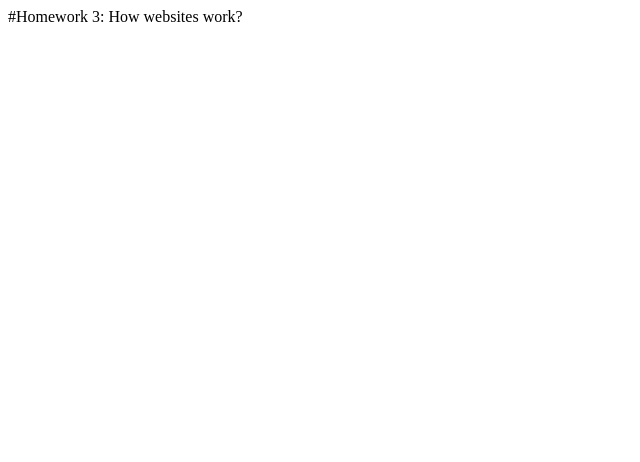
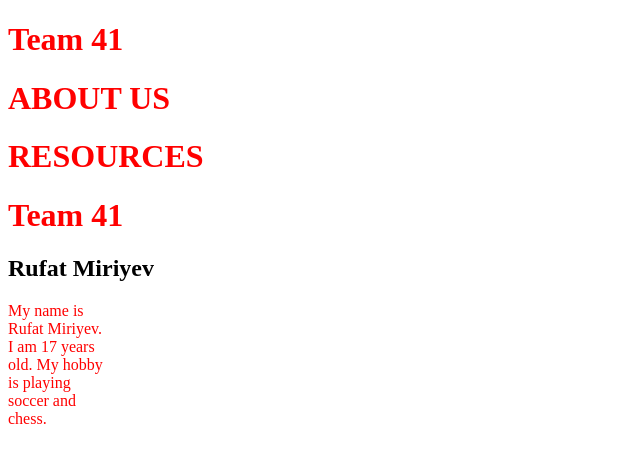
Before and after one commit to ADA-SITE-SITE1101-2022-Fall/website-team-41, a plain HTML site: page index.html in a window 1280 px wide. Shown: the whole page, without its empty margins (0-640 px from the left). Drawn offline with Linux system fonts and the light colour scheme.

Commit message:
Update index.html

```diff
--- a/index.html
+++ b/index.html
@@ -1,14 +1,23 @@
 <!DOCTYPE html>
-<!--
-    SITE 1101 Principles of Information Systems Fall 2022
-    (c)2022 by Name Surname
-    Submitted in partial fulfillment of the requirements of the course.
--->
-<html>
-    <head>
-        <title>Homework 3: How websites work?</title>
-    </head>
-    <body>
-        #Homework 3: How websites work?
-    </body>
+<html lang="en">
+<head>
+    <meta charset="UTF-8">
+    <meta http-equiv="X-UA-Compatible" content="IE=edge">
+    <meta name="viewport" content="width=device-width, initial-scale=1.0">
+    <title>How websites work?</title>
+    <link rel="stylesheet" href="ex1.css">
+
+    <div>
+        <h1 id="team-41">Team 41</h1>
+        <h1 id="about-us">ABOUT US</h1>
+        <h1>RESOURCES</h1>
+    </div>
+    <h1>Team 41</h1>
+</head>
+<body>
+    <table class="rufat-info">
+        <h2>Rufat Miriyev</h2>
+    <p class="rufat-description" style="width:100px;">My name is Rufat Miriyev. I am 17 years old. My hobby is playing soccer and chess. </p>
+    </table>
+</body>
 </html>
```
